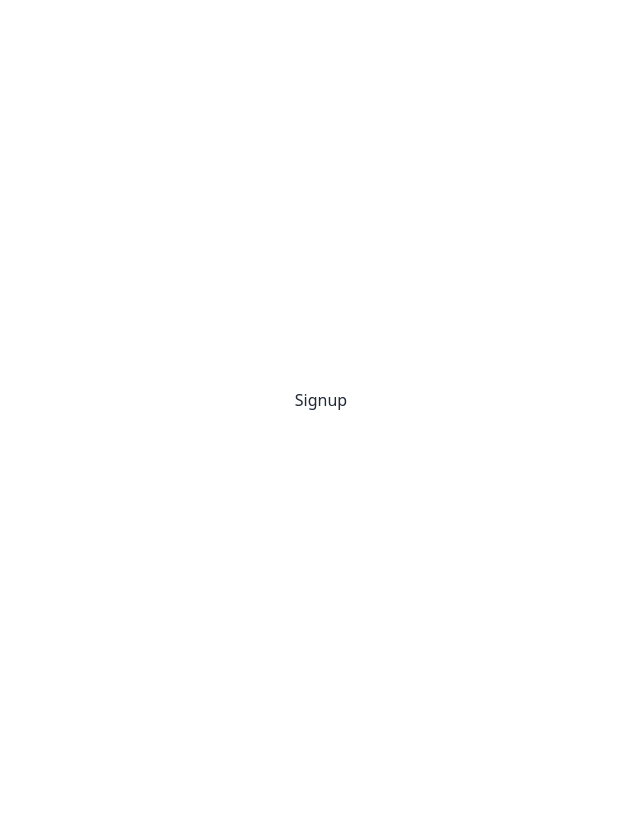
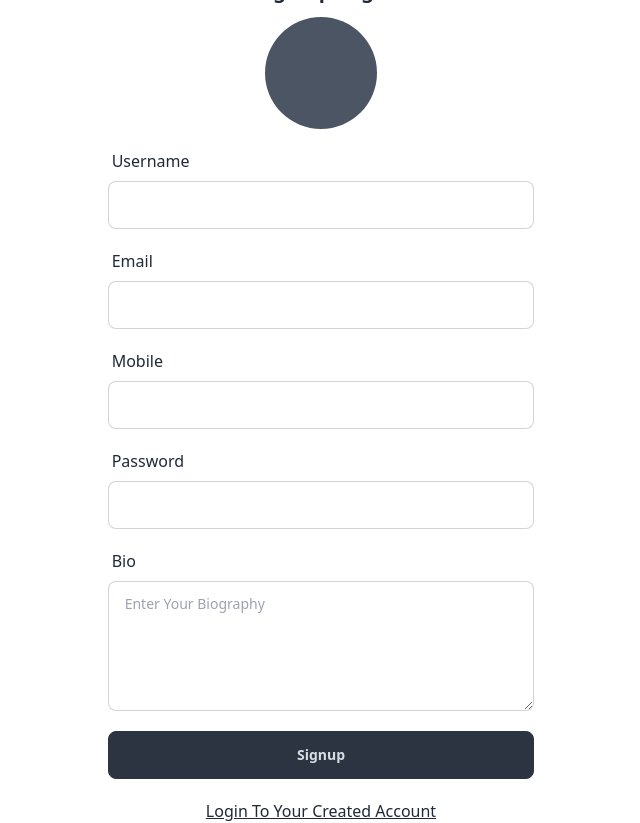
Before and after one commit to hosein-ladmakhi/toplearn-next, a Next.js app: page /auth/sign-up in a window 1280 px wide. Shown: the whole page, without its empty margins (319-959 px from the left). Before the commit the page ends 800 px from the top, so only its background shows below. Built offline with nearby package versions, Linux system fonts and the light colour scheme.

Commit message:
signup page

```diff
--- a/src/app/auth/sign-in/page.tsx
+++ b/src/app/auth/sign-in/page.tsx
@@ -1,6 +1,10 @@
 import Typography from '@/common/Typography';
 import SigninForm from '@/components/sign-in/SignInForm';
 import Link from 'next/link';
+
+export const metadata = {
+  title: 'Sign-in Page',
+};
 
 export default function SigninPage() {
   return (
--- a/src/app/auth/sign-up/page.tsx
+++ b/src/app/auth/sign-up/page.tsx
@@ -1,3 +1,21 @@
+import Typography from '@/common/Typography';
+import SignUpForm from '@/components/sign-up/SignUpForm';
+import Link from 'next/link';
+
+export const metadata = {
+  title: 'Signup Page',
+};
+
 export default function SignupPage() {
-  return <p>Signup</p>;
+  return (
+    <>
+      <Typography variant="h1" moreClassNames="text-center">
+        Sign-up Page
+      </Typography>
+      <SignUpForm />
+      <Link href="/auth/sign-in" className="link">
+        Login To Your Created Account
+      </Link>
+    </>
+  );
 }
--- /dev/null
+++ b/src/common/ImagePicker.tsx
@@ -0,0 +1,36 @@
+import { ChangeEvent } from 'react';
+
+interface IProps {
+  extraClasses?: string;
+  file?: File;
+  onChangeFile: (file: File) => void;
+}
+
+export default function ImagePicker({
+  extraClasses = '',
+  file,
+  onChangeFile,
+}: IProps) {
+  const onChangeImagePicker = (event: ChangeEvent<HTMLInputElement>) =>
+    onChangeFile(event.target.files!?.[0]);
+
+  const imagePickerStyle = file
+    ? {
+        backgroundImage: `url(${URL.createObjectURL(file)})`,
+        backgroundSize: 'contain',
+        backgroundPosition: 'center',
+      }
+    : {};
+  return (
+    <div
+      className={`h-28 w-28 bg-gray-600 rounded-full mx-auto my-3 relative ${extraClasses}`}
+      style={imagePickerStyle}
+    >
+      <input
+        type="file"
+        className="absolute top-0 left-0 h-full w-full opacity-0"
+        onChange={onChangeImagePicker}
+      />
+    </div>
+  );
+}
--- /dev/null
+++ b/src/common/Textarea.tsx
@@ -0,0 +1,18 @@
+interface IProps {
+  label: string;
+  rows: number;
+  placeholder: string;
+}
+
+export default function Textarea({ label, placeholder, rows }: IProps) {
+  return (
+    <div className="form-control">
+      <label className="label">{label}</label>
+      <textarea
+        className="textarea textarea-ghost input-bordered w-full"
+        placeholder={placeholder}
+        rows={rows}
+      />
+    </div>
+  );
+}
--- /dev/null
+++ b/src/components/sign-up/SignUpForm.tsx
@@ -0,0 +1,25 @@
+'use client';
+
+import { useState } from 'react';
+
+import Button from '@/common/Button';
+import ImagePicker from '@/common/ImagePicker';
+import InputField from '@/common/InputField';
+import Textarea from '@/common/Textarea';
+
+export default function SignUpForm() {
+  const [image, setImage] = useState<File>();
+  const onChangeImage = (file: File) => setImage(file);
+
+  return (
+    <form className="sm:w-4/12 xs:9/12">
+      <ImagePicker file={image} onChangeFile={onChangeImage} />
+      <InputField inputType="text" label="Username" name="username" />
+      <InputField inputType="email" label="Email" name="email" />
+      <InputField inputType="text" label="Mobile" name="phone" />
+      <InputField inputType="password" label="Password" name="password" />
+      <Textarea label="Bio" placeholder="Enter Your Biography" rows={4} />
+      <Button options="w-full">Signup</Button>
+    </form>
+  );
+}
```
